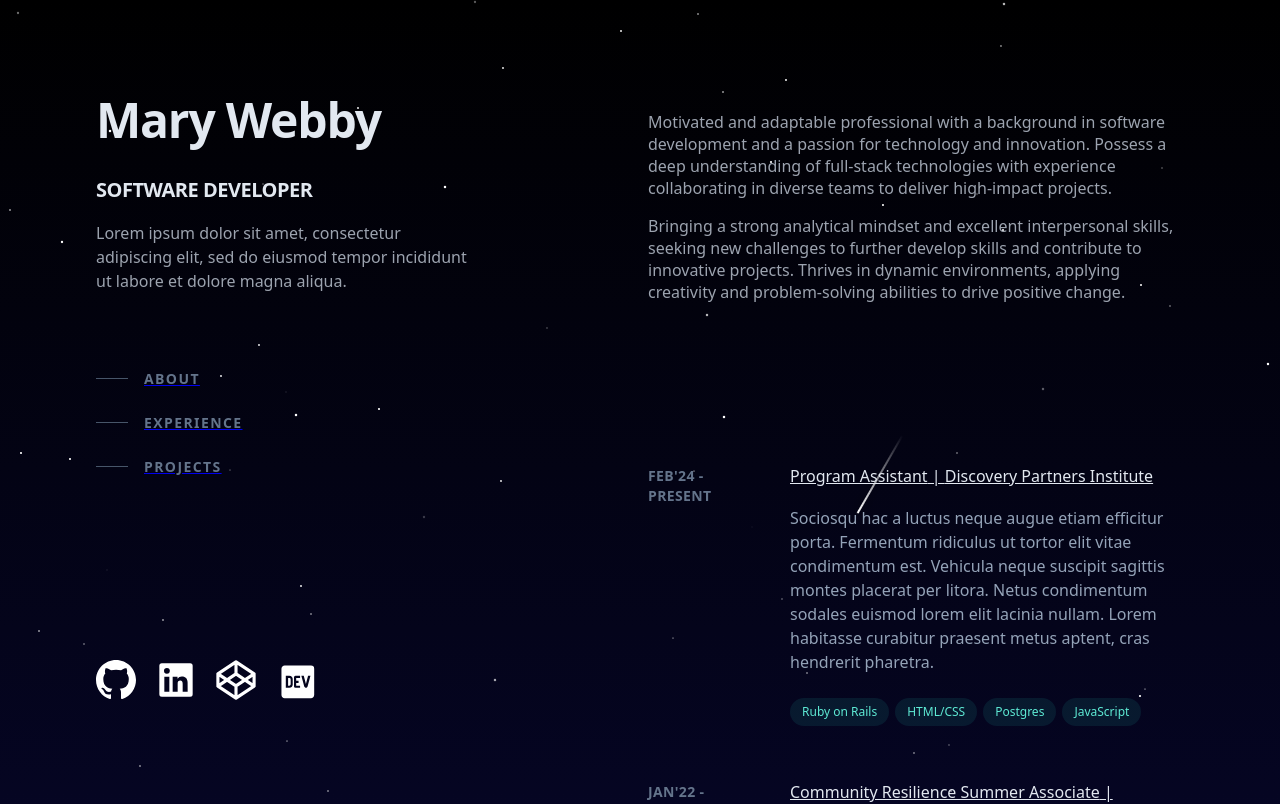
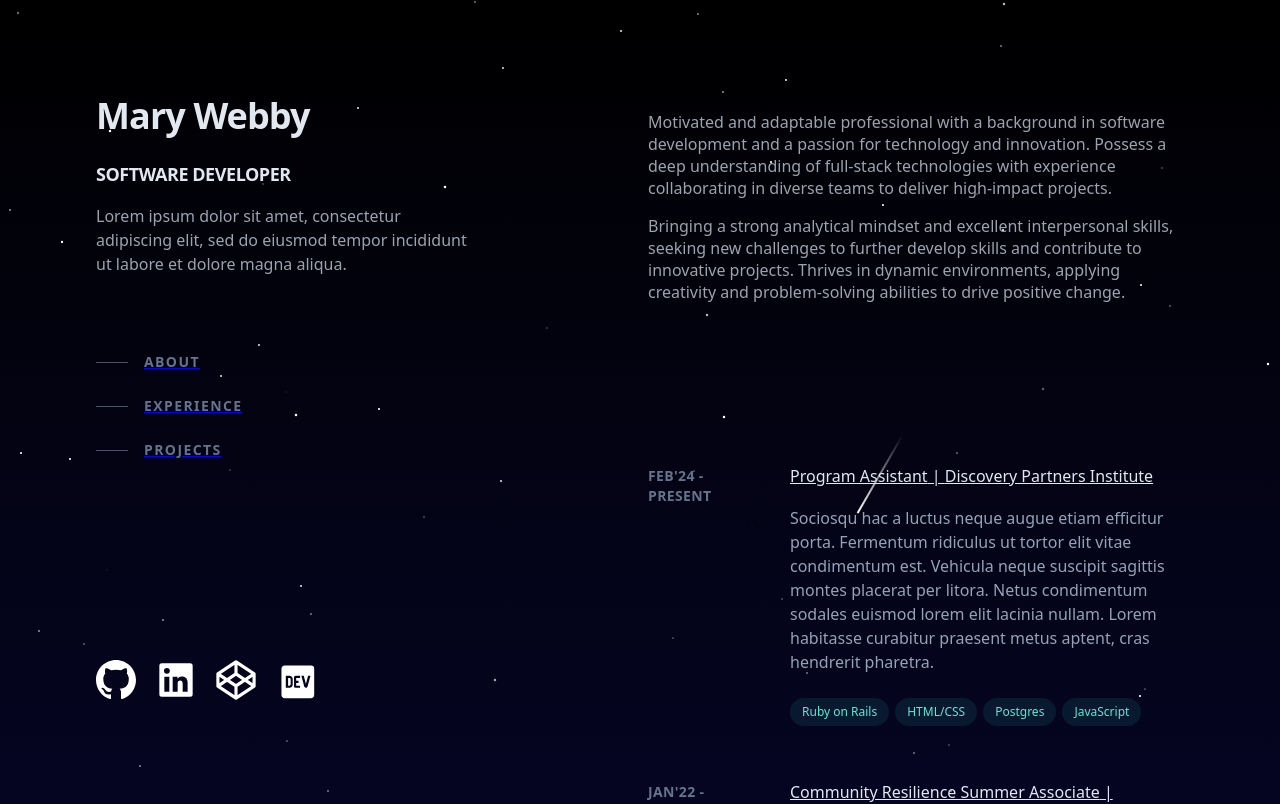
Before and after one commit to marywebby/vite-portfolio, a React (Vite) app: page / in a window 1280 px wide. Shown: the top 804 px of the page. Built offline with nearby package versions, Linux system fonts and the light colour scheme.

Commit message:
fix font on header section

```diff
--- a/src/components/Header.jsx
+++ b/src/components/Header.jsx
@@ -7,10 +7,10 @@ const Header = () => {
   return (
     <header className="lg:sticky lg:top-0 lg:flex max-h-screen lg:w-1/2 lg:flex-col lg:justify-between">
       <div>
-        <h1 className='text-4xl font-bold tracking-tight text-slate-200 sm:text-5xl mt-24'>
+        <h1 className='text-4xl font-bold tracking-tight text-slate-200 sm:text-4xl mt-24'>
           Mary Webby
         </h1>
-        <h2 className='mt-3 text-lg font-bold uppercase tracking-tight text-white-75 sm:text-xl'>
+        <h2 className='mt-3 text-lg font-bold uppercase tracking-tight text-white-75 sm:text-lg'>
           Software Developer
         </h2>
         <p className='mt-4 max-w-sm leading-normal text-gray-400'>
```
